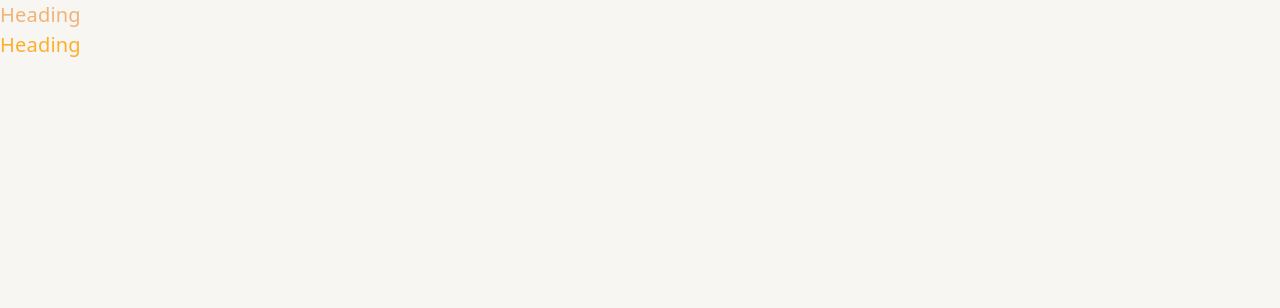
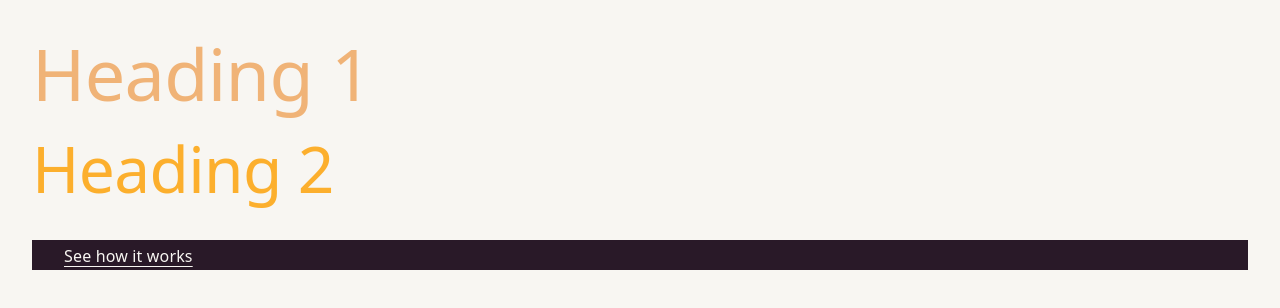
Before and after one commit to Kamesas/stelo-tailwind, a Next.js app: page / in a window 1280 px wide. Shown: the top 308 px of the page. Built offline with nearby package versions, Linux system fonts and the light colour scheme.

Commit message:
feat: add Button component

```diff
--- a/package.json
+++ b/package.json
@@ -9,9 +9,12 @@
     "lint": "eslint"
   },
   "dependencies": {
+    "class-variance-authority": "^0.7.1",
+    "clsx": "^2.1.1",
     "next": "16.1.6",
     "react": "19.2.3",
-    "react-dom": "19.2.3"
+    "react-dom": "19.2.3",
+    "tailwind-merge": "^3.5.0"
   },
   "devDependencies": {
     "@tailwindcss/postcss": "^4",
--- /dev/null
+++ b/src/app/components/Button.tsx
@@ -0,0 +1,31 @@
+import { cva, type VariantProps } from "class-variance-authority";
+import { cn } from "../utils/cn";
+
+const buttonVariants = cva(
+  "inline-flex items-center justify-center gap-2 type-meta-cta whitespace-nowrap rounded-full h-[50px] px-8",
+  {
+    variants: {
+      variant: {
+        plum: "bg-plum text-white-200",
+        tangerine: "bg-tangerine text-plum",
+        tertiary: "bg-plum text-bone border-white",
+        white: "bg-white text-plum",
+        link: "h-auto py-0 px-0 text-bone underline underline-offset-4",
+      },
+    },
+    defaultVariants: {
+      variant: "plum",
+    },
+  },
+);
+
+export type ButtonProps = React.ComponentPropsWithoutRef<"button"> &
+  VariantProps<typeof buttonVariants>;
+
+const Button = ({ className, variant, ...props }: ButtonProps) => {
+  return (
+    <button className={cn(buttonVariants({ variant, className }))} {...props} />
+  );
+};
+
+export { Button, buttonVariants };
--- a/src/app/page.tsx
+++ b/src/app/page.tsx
@@ -1,8 +1,14 @@
+import { Button } from "./components/Button";
+
 export default function Home() {
   return (
-    <div className="min-h-dvh">
-      <h1 className="text-h1 text-tangerine">Heading</h1>
-      <h2 className="text-h2 text-warning">Heading</h2>
+    <div className="min-h-dvh p-8">
+      <h1 className="type-h1 text-tangerine mb-4">Heading 1</h1>
+      <h2 className="type-h2 text-warning mb-8">Heading 2</h2>
+
+      <div className="mb-12 bg-plum px-8">
+        <Button variant={"link"}>See how it works</Button>
+      </div>
     </div>
   );
 }
--- a/src/app/theme/colors.css
+++ b/src/app/theme/colors.css
@@ -37,8 +37,6 @@
   --color-white-100: var(--color-white);
   --color-white-200: var(--color-bone);
   --color-white-300: var(--color-tan);
-
-  /* Bone / White-200 Opacity Variations */
   --color-white-200-80: rgba(248, 246, 242, 0.8);
   --color-white-200-60: rgba(248, 246, 242, 0.6);
   --color-white-200-40: rgba(248, 246, 242, 0.4);
--- /dev/null
+++ b/src/app/utils/cn.ts
@@ -0,0 +1,9 @@
+import { clsx, type ClassValue } from "clsx";
+import { twMerge } from "tailwind-merge";
+
+/**
+ * Utility to merge tailwind classes safely
+ */
+export function cn(...inputs: ClassValue[]) {
+  return twMerge(clsx(inputs));
+}
--- /dev/null
+++ b/test-classes.ts
@@ -0,0 +1,5 @@
+import { buttonVariants } from "./src/app/components/Button";
+import { cn } from "./src/app/utils/cn";
+
+const result = cn(buttonVariants({ variant: "plum" }));
+console.log("Resulting classes:", result);
```
Also changed, not shown: 1 other file (tests, documents, lock files or other folders).
